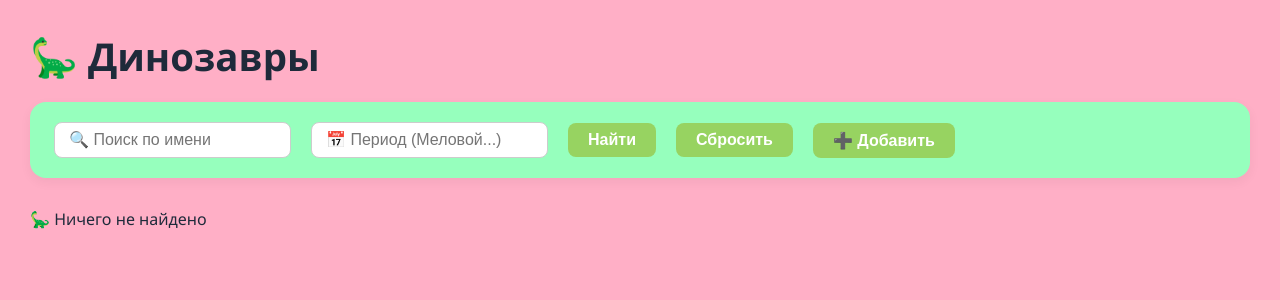
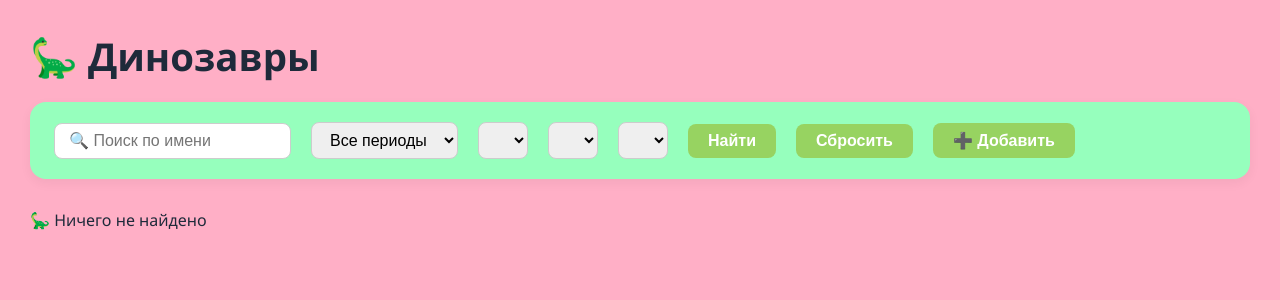
Before and after one commit to Noruell/dinosaurs_project, a FastAPI app: page / in a window 1280 px wide. Shown: the top 300 px of the page. Run offline with FastAPI, Linux system fonts and the light colour scheme; data that the repository does not hold is empty; parts of the project's set-up code (start-up, migrations or seed data) failed here and were passed over.

Commit message:
feat: add select in filter

```diff
--- a/app/templates/index.html
+++ b/app/templates/index.html
@@ -220,7 +220,15 @@
 
     <div class="controls">
         <input type="text" id="searchInput" placeholder="🔍 Поиск по имени" />
-        <input type="text" id="periodFilter" placeholder="📅 Период (Меловой...)" />
+        <select id="periodFilter">
+            <option value="">Все периоды</option>
+            <option value="триасовый">Триасовый</option>
+            <option value="юрский">Юрский</option>
+            <option value="меловой">Меловой</option>
+        </select>
+        <select id="periodFilter"></select>
+        <select id="periodFilter"></select>
+        <select id="periodFilter"></select>
         <button id="searchBtn">Найти</button>
         <button id="resetBtn">Сбросить</button>
         <button id="showFormBtn">➕ Добавить</button>
```
